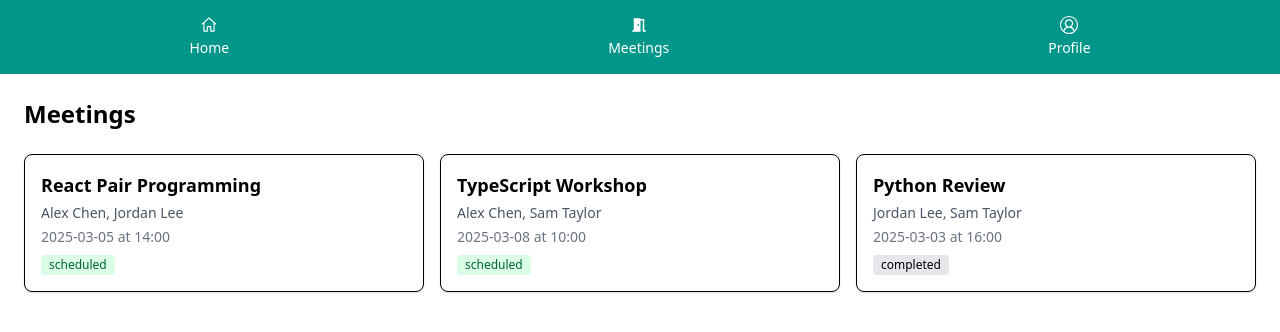
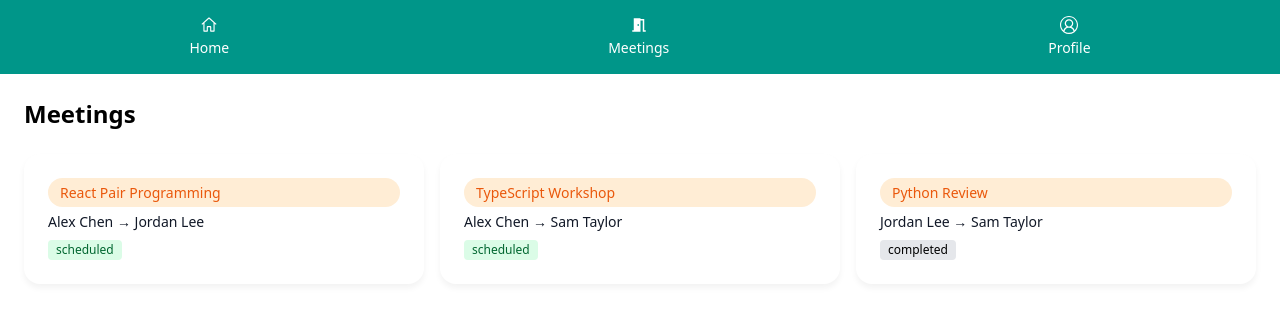
Before and after one commit to alantao5056/skill-trade, a Next.js app: page /meetings in a window 1280 px wide. Shown: the top 332 px of the page. Built offline with nearby package versions, Linux system fonts and the light colour scheme; no server answers.

Commit message:
fix meetings card

```diff
--- a/app/globals.css
+++ b/app/globals.css
@@ -48,6 +48,16 @@
     font-weight: 500;
   }
 
+  /* alias for skill-tag as mentioned in design requirements */
+  .skill-tag {
+    background-color: #ffedd5;
+    color: #ea580c;
+    padding: 0.25rem 0.75rem;
+    border-radius: 9999px;
+    font-size: 0.875rem;
+    font-weight: 500;
+  }
+
 
   .card {
     background-color: white;
@@ -59,6 +69,13 @@
 
   .card:hover {
     box-shadow: 0 10px 15px rgba(0, 0, 0, 0.08);
+  }
+
+  /* utility for meeting info text to avoid inline Tailwind classes */
+  .meeting-info {
+    color: var(--color-text);
+    font-size: 0.875rem;
+    margin-top: 0.25rem;
   }
 
   .ribbons-container {
--- a/app/meetings/MeetingsCard.tsx
+++ b/app/meetings/MeetingsCard.tsx
@@ -14,18 +14,24 @@ type MeetingsCardProps = {
 };
 
 export default function MeetingsCard({ meeting }: MeetingsCardProps) {
-  const participantNames = meeting.participants
-    .map((id) => dummyUsers.find((u) => u.id === id)?.name ?? id)
-    .join(", ");
+  // derive participant names individually so we can show arrow direction
+  const participantList = meeting.participants.map(
+    (id) => dummyUsers.find((u) => u.id === id)?.name ?? id
+  );
+  const firstParticipant = participantList[0] ?? "";
+  const secondParticipant = participantList[1] ?? participantList.slice(1).join(", ");
+
+  // use the meeting title as the skill label; could parse differently if needed
+  const skillLabel = meeting.title;
 
   return (
-    <div className="border rounded-lg p-4 shadow-sm hover:shadow-md transition-shadow font-sans">
-      <h3 className="font-semibold text-lg">{meeting.title}</h3>
-      <p className="text-gray-600 dark:text-gray-400 text-sm mt-1">
-        {participantNames}
-      </p>
-      <p className="text-gray-500 dark:text-gray-500 text-sm mt-1">
-        {meeting.date} at {meeting.time}
+    <div className="card">
+      {/* skill tag above the arrow, using global.css class */}
+      <div className="skill-tag">
+        {skillLabel}
+      </div>
+      <p className="meeting-info">
+        {firstParticipant} → {secondParticipant}
       </p>
       <span
         className={`inline-block mt-2 px-2 py-0.5 rounded text-xs ${
```
Also changed, not shown: 1 other file (tests, documents, lock files or other folders).
